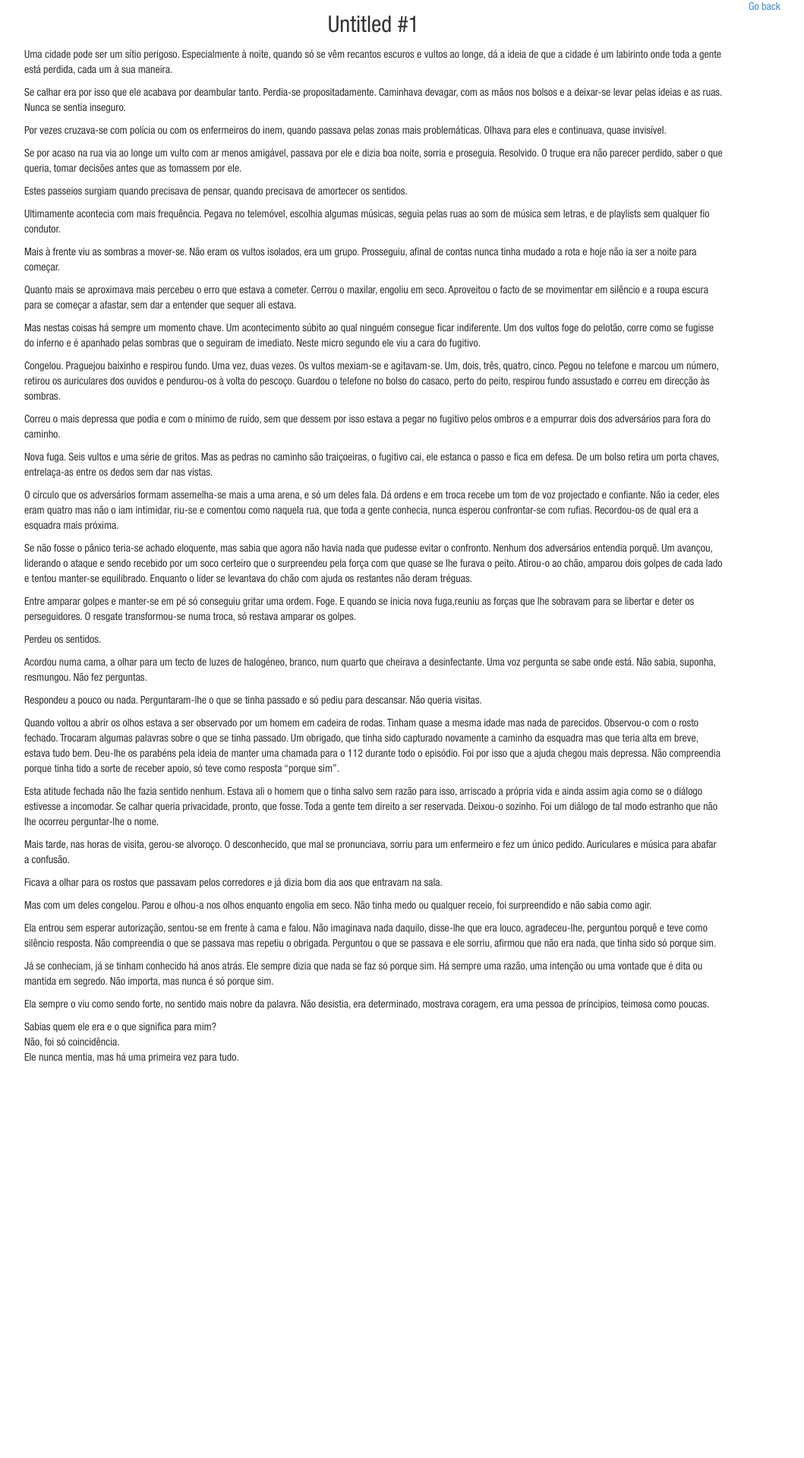
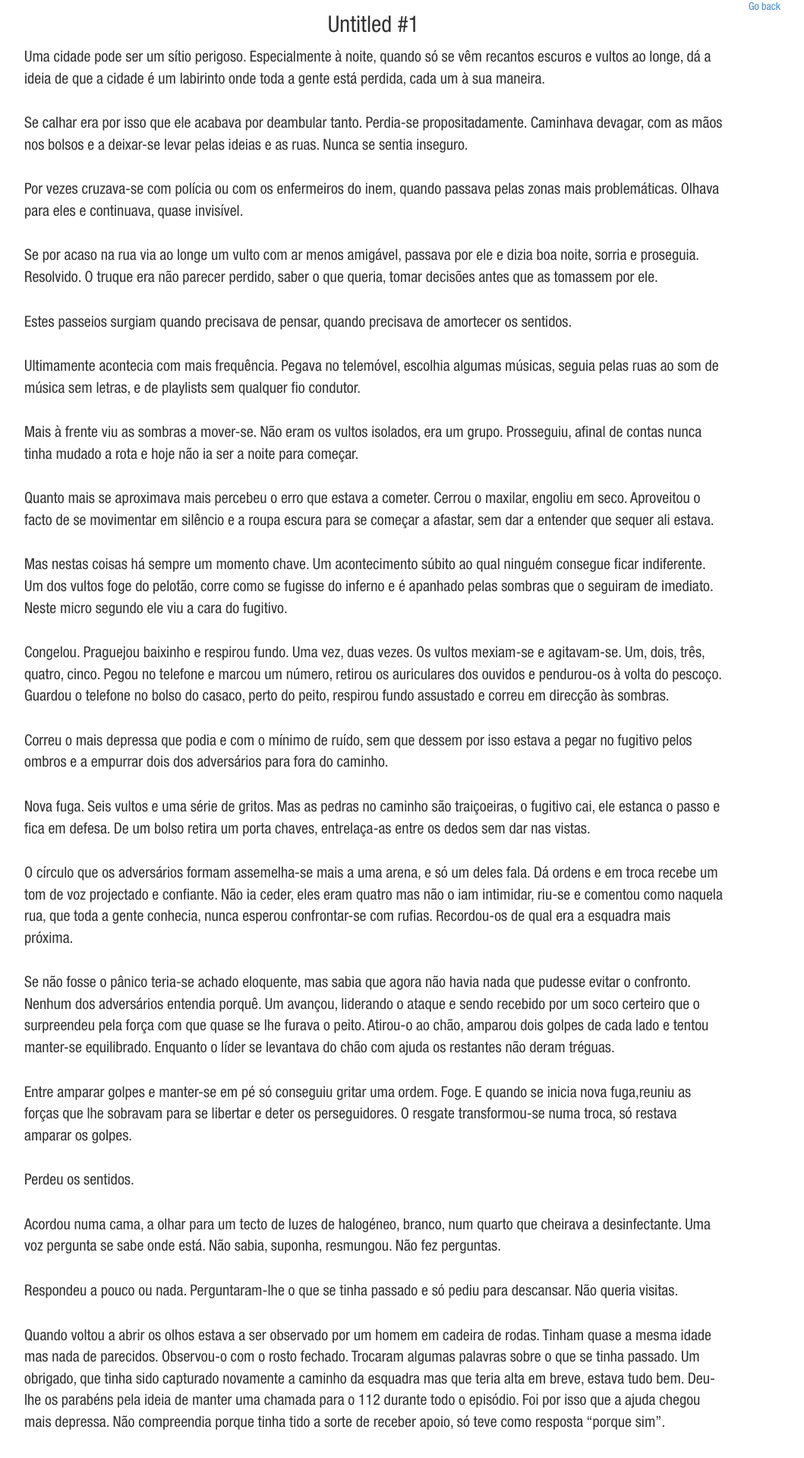
Before and after one commit to brunoamaral/the-untitled-series, a Jekyll site: the page built from _posts/2013-08-28-untitled-01.markdown, in a window 1280 px wide. Shown: the top 1919 px of the page at 76% size, without its empty margins (148-1207 px from the left). Built offline with Jekyll 4.4.1, drawn with Linux system fonts in a browser that asks for light colours; before the commit the page ends 1413 px from its top, so only the background shows below that.

Commit message:
fixed font sizes and column

```diff
--- a/assets/css/style.css
+++ b/assets/css/style.css
@@ -16,3 +16,8 @@
 body, p, h1, h2, h3, h4, h5, h6{
 	font-family: HelveticaNeueLtStd-Cn;
 }
+
+p{
+	font-size: 20px;
+	margin-bottom: 30px;
+}
--- a/index.html
+++ b/index.html
@@ -3,7 +3,7 @@
 title: The Untitled Series
 ---
 
-<div class="col-md-12">
+<div class="col-md-8 col-md-offset-2">
 	<div id="home">
 	  <h1>The Untitled Series</h1>
 	  <ul class="posts">
```
Also changed, not shown: _posts/2013-08-28-untitled-01.markdown (renamed from _posts/2013-08-28-untitled-one.markdown), _posts/2013-09-27-untitled-02.markdown (renamed from _posts/2013-09-27-untitled-2.markdown).
